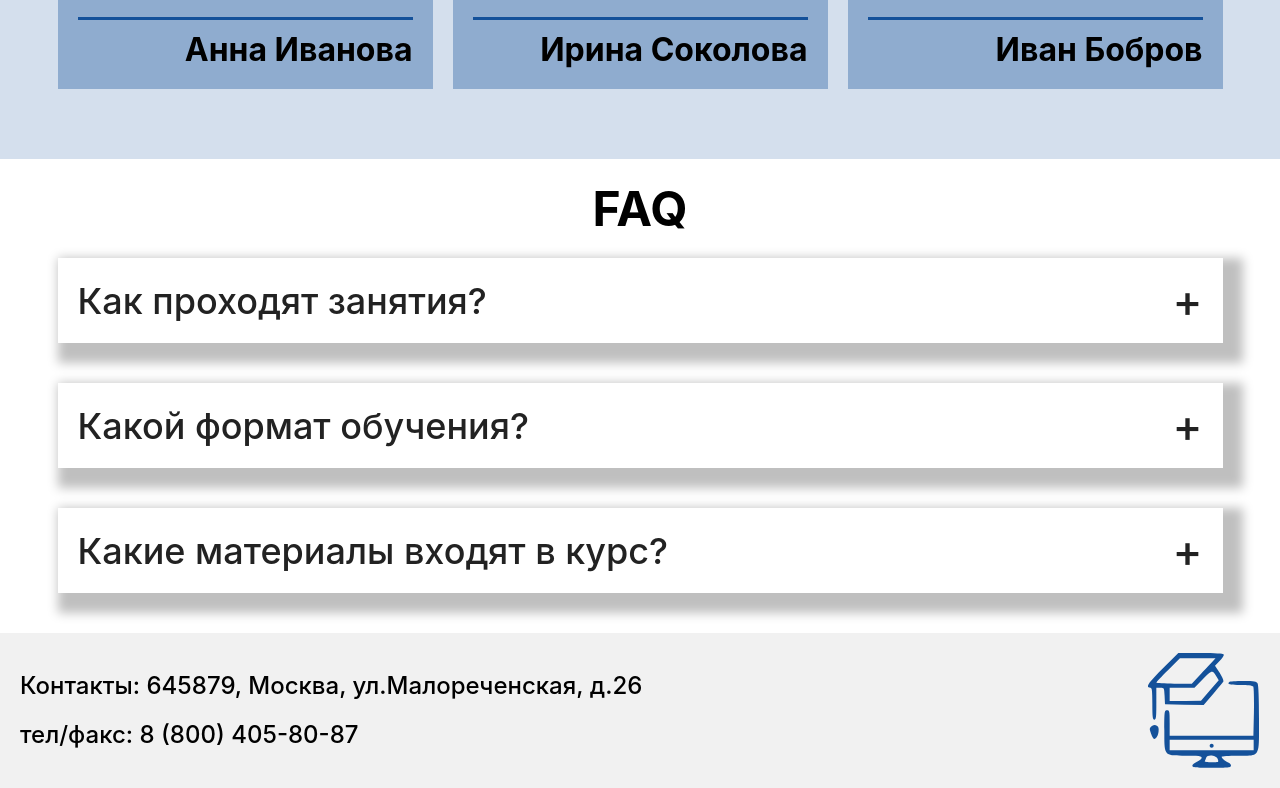
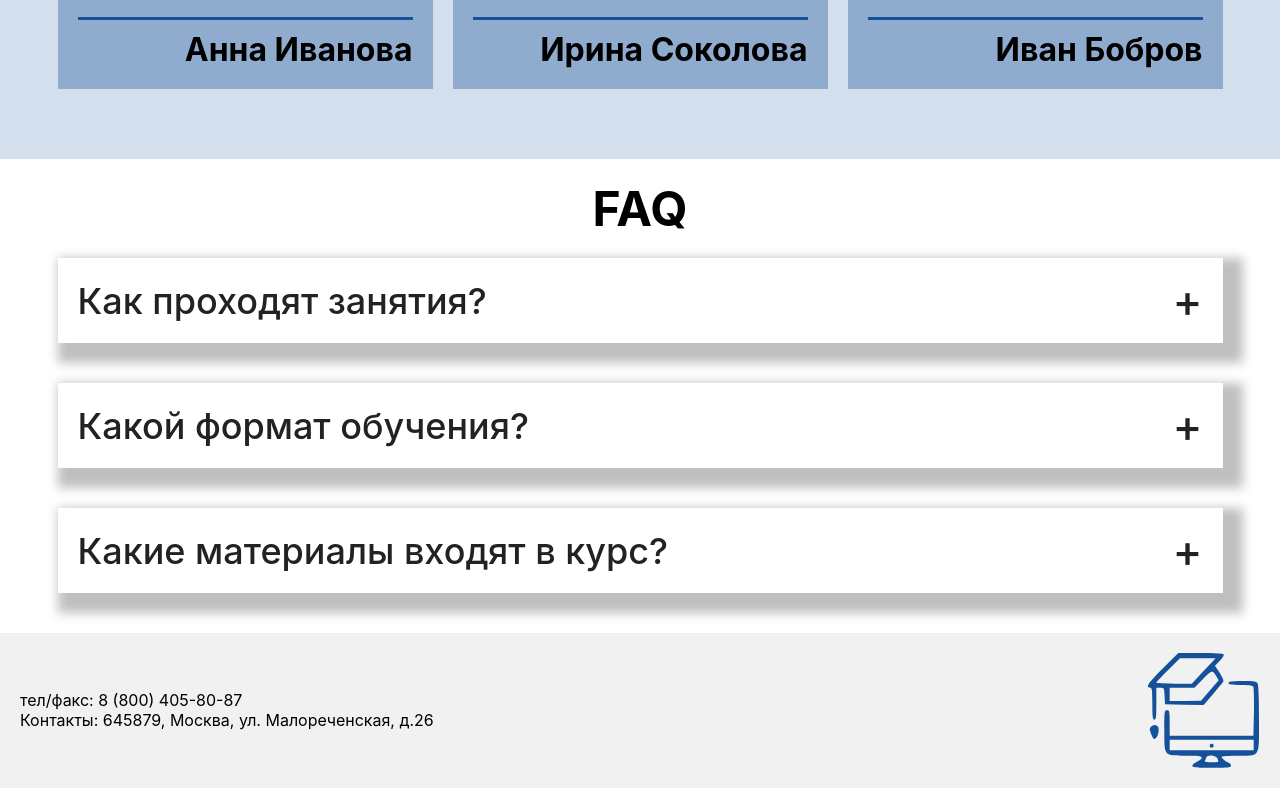
Before and after one commit to Spyddek/coursework, a plain HTML site: page index.html in a window 1280 px wide. Shown: the part 2033-2821 px from the top of the page. Drawn offline with Linux system fonts and the light colour scheme.

Commit message:
Футер

```diff
--- a/Css/registr.css
+++ b/Css/registr.css
@@ -90,6 +90,11 @@ form {
     margin-bottom: 20px;
 }
 
+footer a {
+    text-decoration: none;
+    color: black;
+}
+
 .form-group label {
     display: block;
     margin-bottom: 6px;
--- a/Css/style.css
+++ b/Css/style.css
@@ -288,6 +288,11 @@ footer {
     justify-content: space-between;
 }
 
+footer a {
+    text-decoration: none;
+    color: black;
+}
+
 .contacts {
     display: flex;
     flex-direction: column;
--- a/index.html
+++ b/index.html
@@ -166,8 +166,14 @@
         </div>
         <footer>
             <div class="contacts">
-                <span>Контакты: 645879, Москва, ул.Малореченская, д.26 </span> <br>
-                <span>тел/факс: 8 (800) 405-80-87</span>
+                <a href="tel:+78004058087">тел/факс: 8 (800) 405-80-87</a>
+                <a
+                    href="https://yandex.ru/maps/213/moscow/house/belorechenskaya_ulitsa_26k2/Z04YcQFoTEIOQFtvfXp3dX1qYw==/?ll=37.768579%2C55.664198&z=17"
+                    target="_blank"
+                    rel="noopener"
+                    class="footer-address"
+                    >Контакты: 645879, Москва, ул. Малореченская, д.26
+                </a>
             </div>
             <svg version="1.0" xmlns="http://www.w3.org/2000/svg" class="svg-icon"
                  width="85.000000pt" height="86.000000pt" viewBox="0 0 85.000000 86.000000"
```
Also changed, not shown: registr.html (+8 -2 lines).
